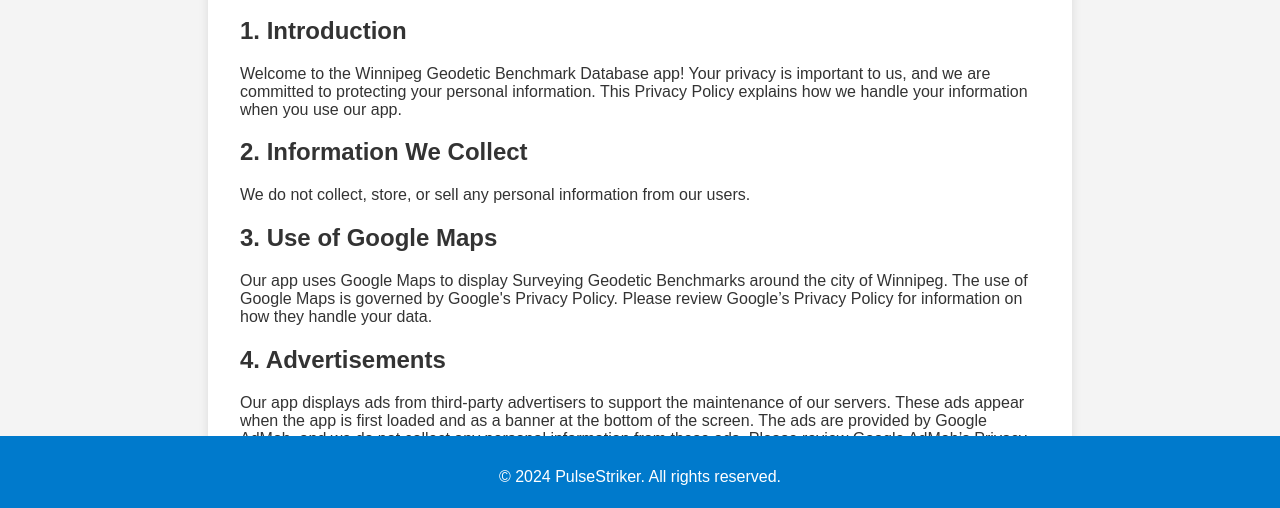
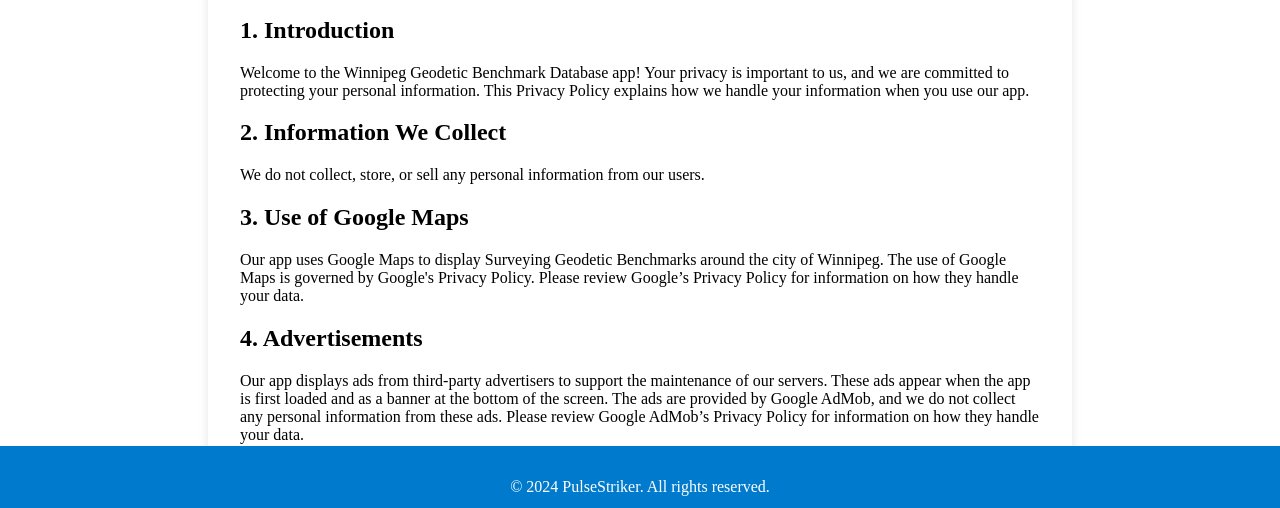
Before and after one commit to PulseStriker/pulsestriker.github.io, a plain HTML site: page privacypolicy/index.html in a window 1280 px wide. Shown: the part 282-790 px from the top of the page. Drawn offline with Linux system fonts and the light colour scheme.

Commit message:
Update index.html

```diff
--- a/privacypolicy/index.html
+++ b/privacypolicy/index.html
@@ -5,12 +5,16 @@
     <meta name="viewport" content="width=device-width, initial-scale=1.0">
     <title>Privacy Policy</title>
     <style>
-        body {
-            font-family: Arial, sans-serif;
+        body, html {
             margin: 0;
             padding: 0;
-            background-color: #f4f4f4;
-            color: #333;
+            height: 100%;
+        }
+        .content {
+            min-height: 100%;
+            position: relative;
+            padding-bottom: 2.5rem; /* Footer height */
+            box-sizing: border-box;
         }
         header {
             background-color: #007acc;
@@ -29,12 +33,13 @@
             color: #007acc;
         }
         footer {
+            background-color: #007acc;
+            color: white;
             text-align: center;
             padding: 1rem 0;
-            background-color: #007acc;
-            color: white;
+            height: 2.5rem; /* Footer height */
+            width: 100%;
             position: absolute;
-            width: 100%;
             bottom: 0;
         }
     </style>
```
